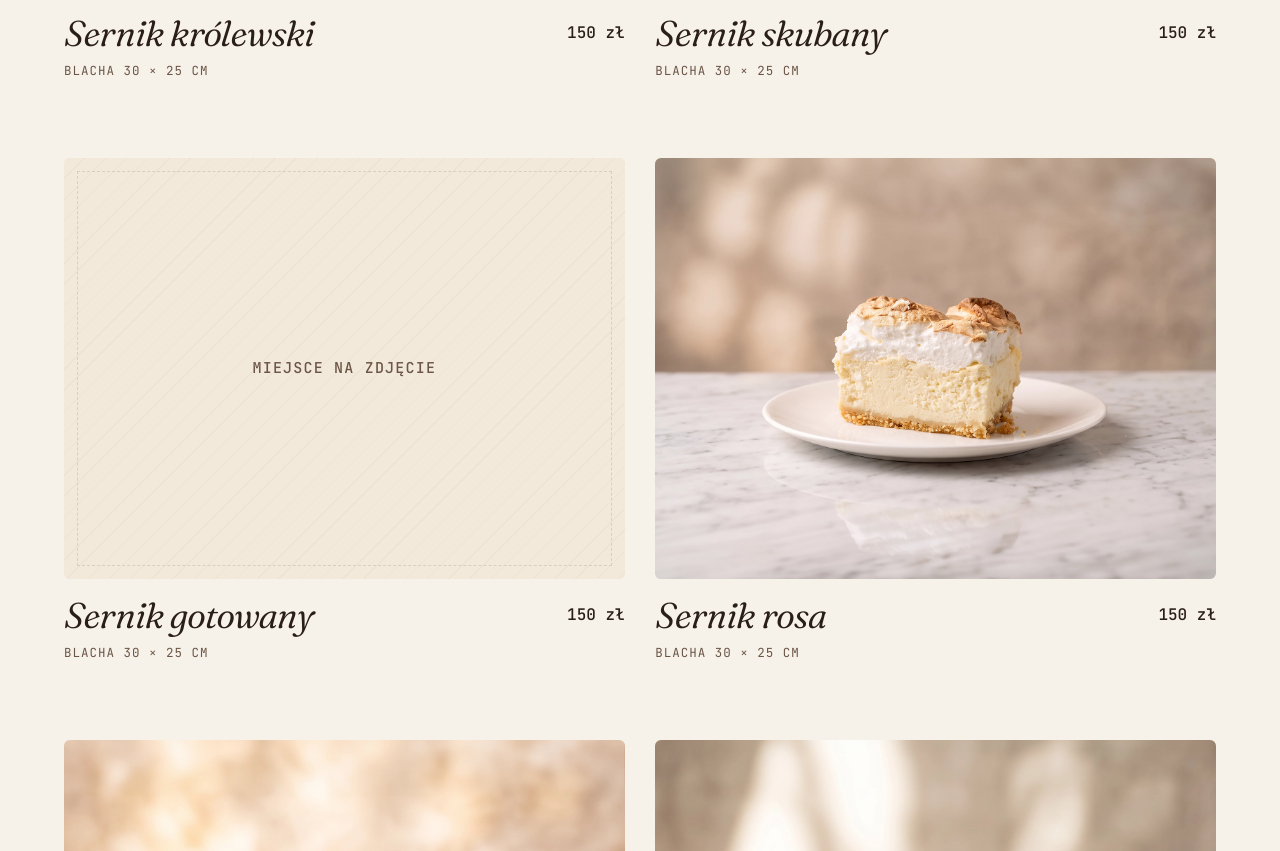
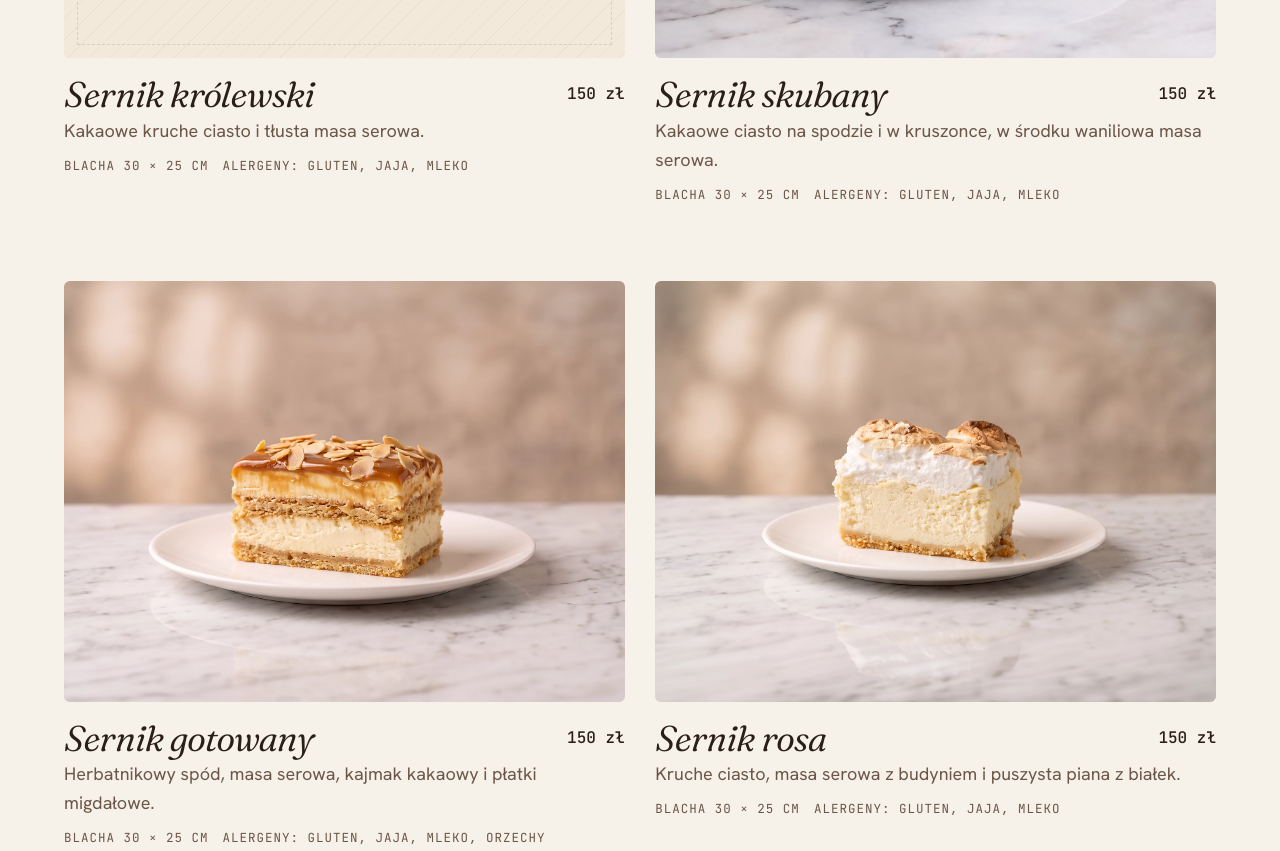
Before and after one commit to Yasiu81/kruszonka, a plain HTML site: page index.html in a window 1280 px wide. Shown: the part 5220-6071 px from the top of the page. Drawn offline with Linux system fonts and the light colour scheme; a web font is replaced by a local one.

Commit message:
nowe zdjecia i opisy

```diff
--- a/index.html
+++ b/index.html
@@ -507,15 +507,15 @@ const CAKES = [
  {id:'brzoskwinia',name:'Sernik z brzoskwiniami',cat:'serniki',img:['sernik_brzoskw'],form:'M',price:140,lead:3,line:'Sernik z kawałkami brzoskwini pod puszystą bezą i kruszonką.',layers:['Kruchy spód','Sernik z brzoskwinią','Beza','Kruszonka'],al:['gluten','jaja','mleko'],may:[],n:[289,13,35,20,8],f:[4,2,3,2,1]},
  {id:'borowka',name:'Sernik z borówkami i kruszonką',cat:'serniki',img:['sernik_borowka'],form:'O',price:160,lead:3,line:'Kruchy spód, borówki zapieczone w twarogu i maślana kruszonka.',layers:['Kruchy spód','Borówki','Sernik pieczony','Kruszonka maślana'],al:['gluten','jaja','mleko'],may:[],n:[252,11.2,28.3,15.7,9.7],f:[3,2,4,3,1]},
  {id:'pomaranczowy',name:'Sernik pomarańczowy',cat:'serniki',img:['sernik_pomaranczowy'],form:'O',price:160,lead:3,al:['gluten','jaja','mleko','soja'],may:[],n:[298,19.3,20.4,15.6,10.4],f:[4,3,5,3,1]},
- {id:'baskijski',name:'Sernik baskijski',cat:'serniki',img:[],form:'O',price:160,lead:3},
- {id:'krolewski',name:'Sernik królewski',cat:'serniki',img:[],form:'M',price:150,lead:3},
- {id:'skubany',name:'Sernik skubany',cat:'serniki',img:['skubany'],form:'M',price:150,lead:3},
- {id:'gotowany',name:'Sernik gotowany',cat:'serniki',img:[],form:'M',price:150,lead:3},
- {id:'rosa',name:'Sernik rosa',cat:'serniki',img:['sernik_rosa'],form:'M',price:150,lead:3},
+ {id:'baskijski',name:'Sernik baskijski',cat:'serniki',img:['sernik_baskijski'],form:'O',price:160,lead:3,line:'Kremowy sernik z serka śmietankowego i śmietany, z przypieczonym wierzchem.',al:['gluten','jaja','mleko'],may:[],n:[289,18.8,21.5,17.7,9.9],f:[3,2,5,3,2]},
+ {id:'krolewski',name:'Sernik królewski',cat:'serniki',img:[],form:'M',price:150,lead:3,line:'Kakaowe kruche ciasto i tłusta masa serowa.',layers:['Kakaowe kruche ciasto','Masa serowa'],al:['gluten','jaja','mleko'],may:[],n:[346,21.4,32.0,17.5,7.8],f:[4,1,4,3,2]},
+ {id:'skubany',name:'Sernik skubany',cat:'serniki',img:['sernik_skubany'],form:'M',price:150,lead:3,line:'Kakaowe ciasto na spodzie i w kruszonce, w środku waniliowa masa serowa.',layers:['Kakaowe ciasto (spód)','Masa serowa','Kakaowa kruszonka'],al:['gluten','jaja','mleko'],may:[],n:[387,22.0,37.7,20.5,10.5],f:[4,1,3,3,2]},
+ {id:'gotowany',name:'Sernik gotowany',cat:'serniki',img:['sernik_gotowany'],form:'M',price:150,lead:3,line:'Herbatnikowy spód, masa serowa, kajmak kakaowy i płatki migdałowe.',layers:['Herbatnikowy spód','Masa serowa','Kajmak kakaowy','Płatki migdałowe'],al:['gluten','jaja','mleko','orzechy'],may:[],n:[313,13.5,37.0,21.7,11.4],f:[5,1,4,3,1]},
+ {id:'rosa',name:'Sernik rosa',cat:'serniki',img:['sernik_rosa'],form:'M',price:150,lead:3,line:'Kruche ciasto, masa serowa z budyniem i puszysta piana z białek.',layers:['Kruche ciasto','Masa serowa z budyniem','Piana z białek'],al:['gluten','jaja','mleko'],may:[],n:[262,13.5,27.6,16.6,8.5],f:[4,1,3,2,1]},
  {id:'seromakowiec',name:'Seromakowiec',cat:'serniki',img:['seromakowiec'],form:'M',price:150,lead:3,al:['gluten','jaja','mleko'],may:['siarczyny'],n:[353,17,39,26,11],f:[3,2,3,4,2]},
  {id:'pszczolka',name:'Pszczółka',cat:'ciasta',img:['pszczolka2', 'pszczolka'],form:'M',price:150,lead:3,line:'Kakaowy biszkopt, lekki mus śmietankowo-serowy i galaretka z brzoskwini.',layers:['Biszkopt kakaowy','Mus śmietankowo-serowy','Galaretka brzoskwiniowa'],al:['gluten','jaja','mleko','orzechy'],may:['soja'],n:[178,8.2,18.3,15.9,7.7],f:[3,2,5,2,2]},
  {id:'malinowa',name:'Malinowa chmurka',cat:'ciasta',img:['malinowa'],form:'M',price:170,lead:3,line:'Kruchy spód, maliny w galaretce, krem śmietankowy i chrupiąca beza.',layers:['Kruchy spód','Maliny w galaretce','Krem śmietankowy','Beza'],al:['gluten','jaja','mleko','orzechy'],may:[],n:[205,11.4,23.3,18.1,2.7],f:[4,4,3,3,1]},
- {id:'jagoda',name:'Kruche z owocami i bezą',cat:'ciasta',img:['sernik_jagoda'],form:'O',price:160,lead:3},
+ {id:'jagoda',name:'Kruche z owocami i bezą',cat:'ciasta',img:['sernik_jagoda'],form:'O',price:160,lead:3,line:'Kruche ciasto, borówki lub truskawki i beza.',layers:['Kruche ciasto','Owoce','Beza'],al:['gluten','jaja','mleko'],may:[],n:[308,10.6,44.3,23.5,5.1],f:[4,3,2,3,1]},
  {id:'szarlotka',name:'Szarlotka pod pierzynką',cat:'ciasta',img:['szarlotka'],form:'M',price:130,lead:3,al:['gluten','jaja','mleko'],may:[],n:[300,14.2,39.3,19.7,4.1],f:[4,3,2,3,1]},
  {id:'plesniak',name:'Pleśniak',cat:'ciasta',img:['plesniak'],form:'M',price:120,lead:3,al:['gluten','jaja','mleko'],may:[],n:[392,15.4,56.0,28.0,6.4],f:[5,2,1,4,3]},
  {id:'lesny',name:'Leśny mech',cat:'ciasta',img:[],form:'M',price:150,lead:3,al:['gluten','jaja','mleko'],may:[],n:[302,18.4,30.2,16.3,4.5],f:[3,2,4,2,1]},
```
Also changed, not shown: img/sernik_baskijski.webp (added), img/sernik_gotowany.webp (added), img/sernik_skubany.webp (added).
